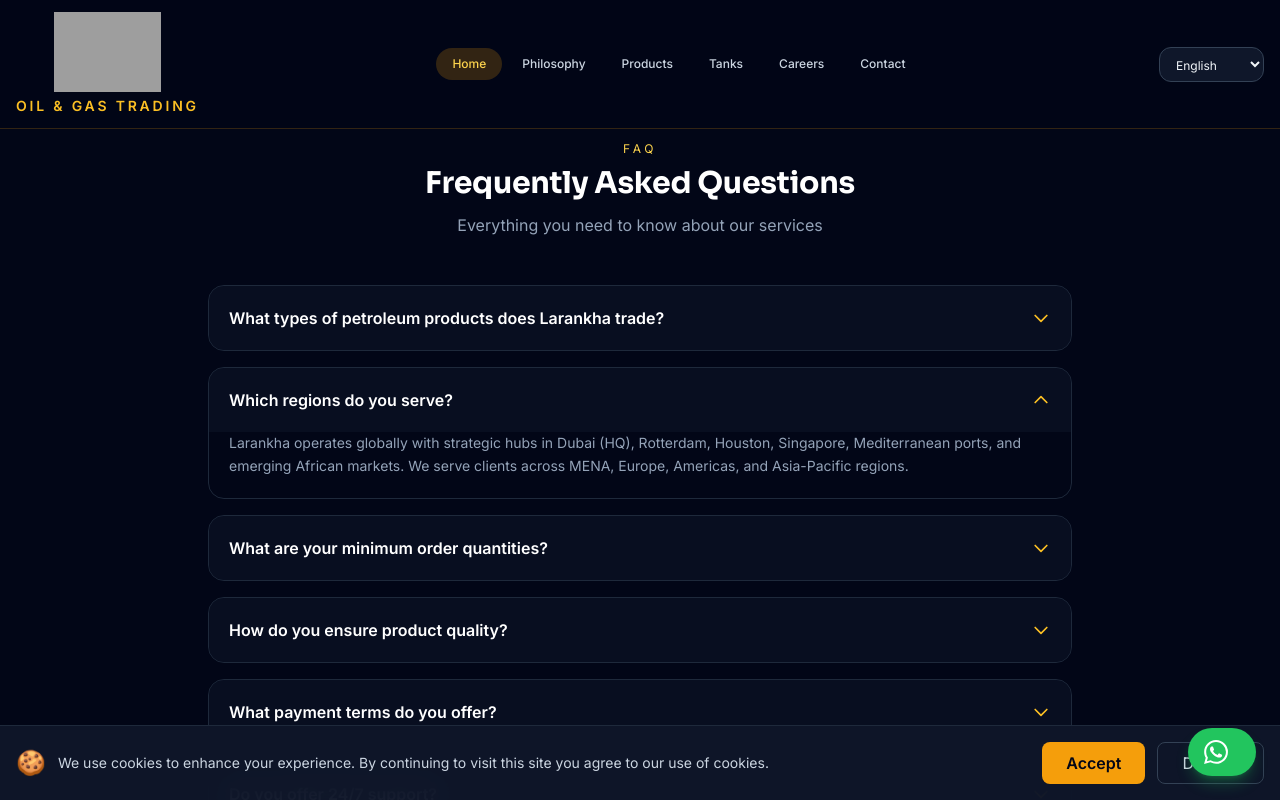
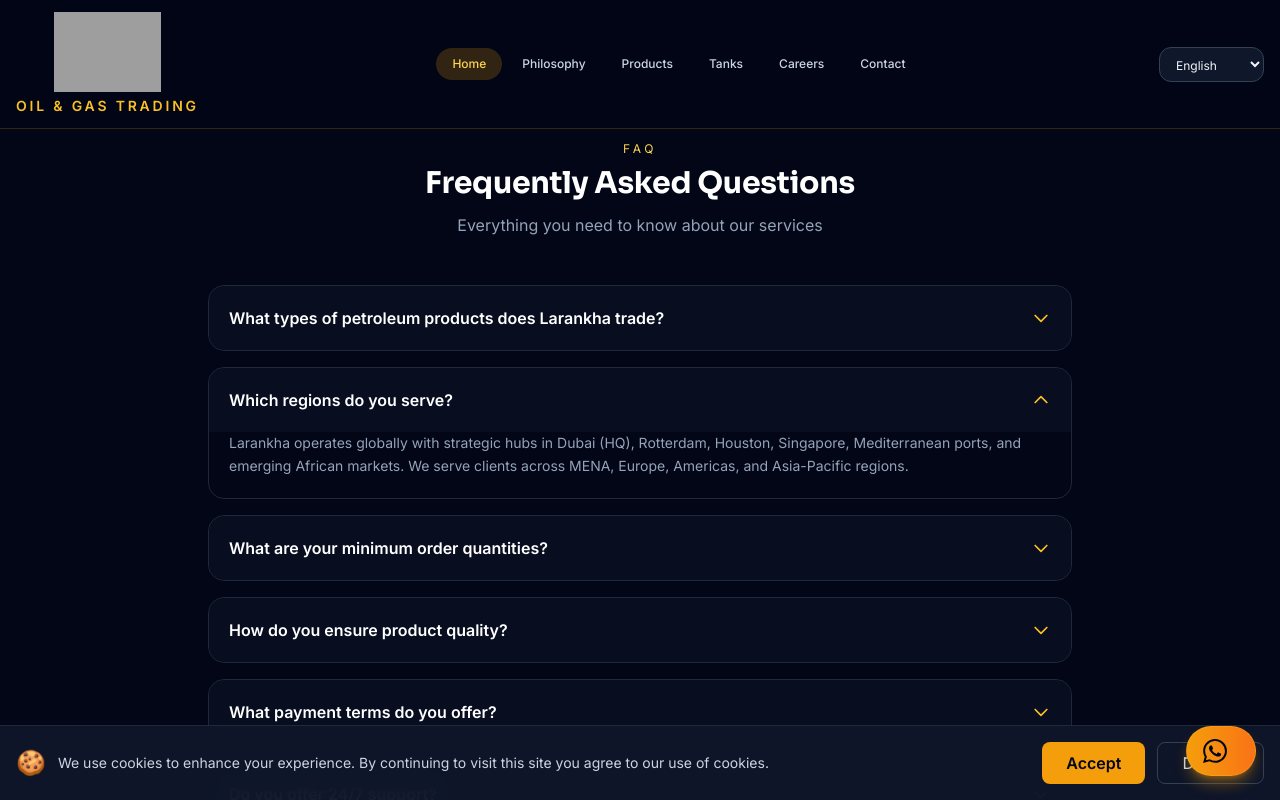
Before and after one commit to Geekboy33/larankha-website, a React (Vite) app: page / in a window 1280 px wide. Both pictures are taken after a click on the button "Which regions do you serve?". Shown: the part 7043-7843 px from the top of the page. Built offline with nearby package versions, Linux system fonts and the light colour scheme; grey boxes are pictures that could not be loaded.

Commit message:
Update WhatsApp button to amber/gold theme matching website style

```diff
--- a/src/App.tsx
+++ b/src/App.tsx
@@ -70,10 +70,10 @@ const WhatsAppButton: React.FC = () => {
     >
       <div className="relative">
         {/* Pulse animation */}
-        <div className="absolute inset-0 bg-green-500 rounded-full animate-ping opacity-25" />
+        <div className="absolute inset-0 bg-amber-500 rounded-full animate-ping opacity-20" />
 
         {/* Main button */}
-        <div className="relative flex items-center gap-3 bg-green-500 hover:bg-green-600 text-white px-4 py-3 rounded-full shadow-lg shadow-green-500/30 transition-all duration-300 hover:scale-105">
+        <div className="relative flex items-center gap-3 bg-gradient-to-r from-amber-500 to-orange-500 hover:from-amber-600 hover:to-orange-600 text-slate-950 px-4 py-3 rounded-full shadow-lg shadow-amber-500/40 transition-all duration-300 hover:scale-105 border border-amber-400/30">
           <svg className="w-6 h-6" fill="currentColor" viewBox="0 0 24 24">
             <path d="M17.472 14.382c-.297-.149-1.758-.867-2.03-.967-.273-.099-.471-.148-.67.15-.197.297-.767.966-.94 1.164-.173.199-.347.223-.644.075-.297-.15-1.255-.463-2.39-1.475-.883-.788-1.48-1.761-1.653-2.059-.173-.297-.018-.458.13-.606.134-.133.298-.347.446-.52.149-.174.198-.298.298-.497.099-.198.05-.371-.025-.52-.075-.149-.669-1.612-.916-2.207-.242-.579-.487-.5-.669-.51-.173-.008-.371-.01-.57-.01-.198 0-.52.074-.792.372-.272.297-1.04 1.016-1.04 2.479 0 1.462 1.065 2.875 1.213 3.074.149.198 2.096 3.2 5.077 4.487.709.306 1.262.489 1.694.625.712.227 1.36.195 1.871.118.571-.085 1.758-.719 2.006-1.413.248-.694.248-1.289.173-1.413-.074-.124-.272-.198-.57-.347m-5.421 7.403h-.004a9.87 9.87 0 01-5.031-1.378l-.361-.214-3.741.982.998-3.648-.235-.374a9.86 9.86 0 01-1.51-5.26c.001-5.45 4.436-9.884 9.888-9.884 2.64 0 5.122 1.03 6.988 2.898a9.825 9.825 0 012.893 6.994c-.003 5.45-4.437 9.884-9.885 9.884m8.413-18.297A11.815 11.815 0 0012.05 0C5.495 0 .16 5.335.157 11.892c0 2.096.547 4.142 1.588 5.945L.057 24l6.305-1.654a11.882 11.882 0 005.683 1.448h.005c6.554 0 11.89-5.335 11.893-11.893a11.821 11.821 0 00-3.48-8.413z"/>
           </svg>
```
